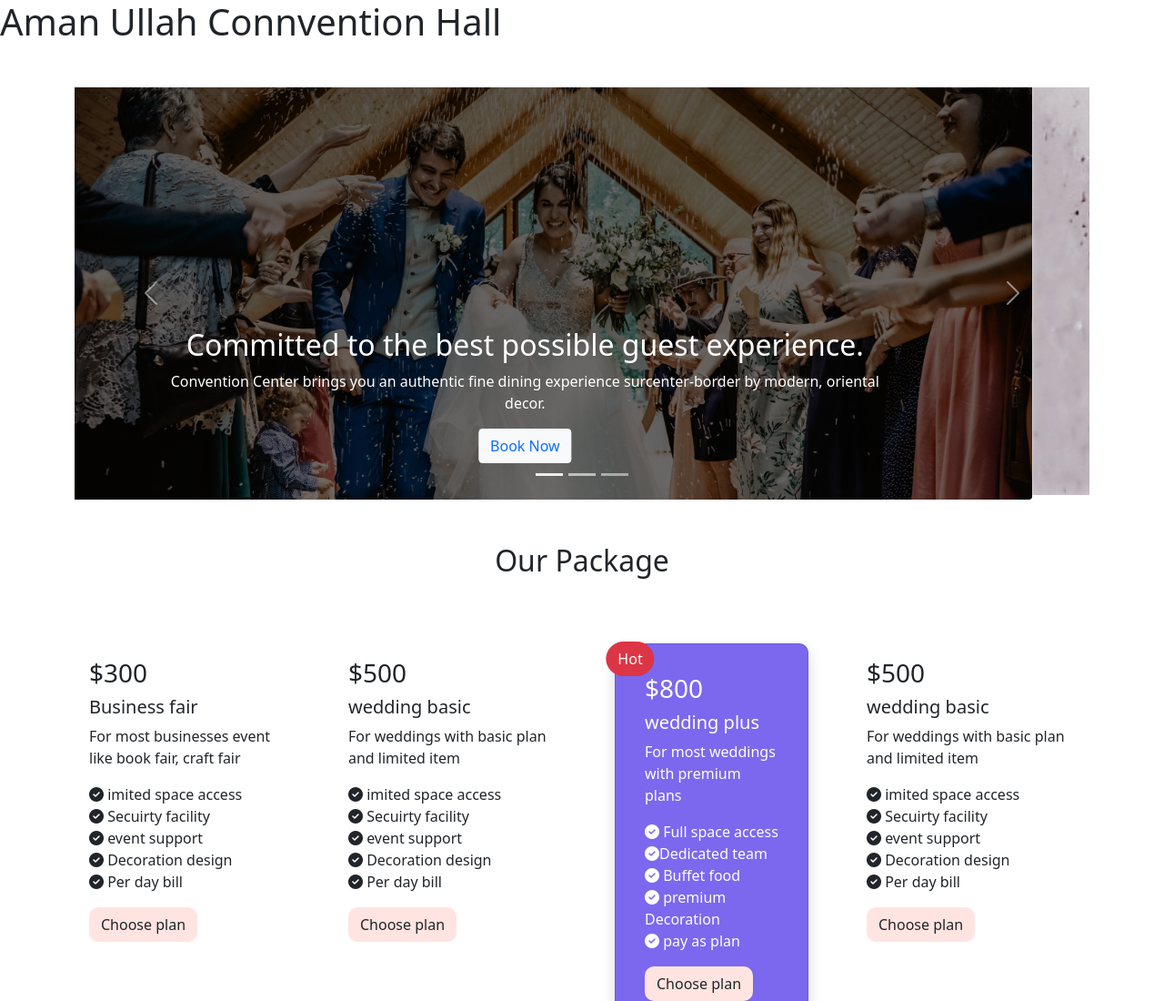
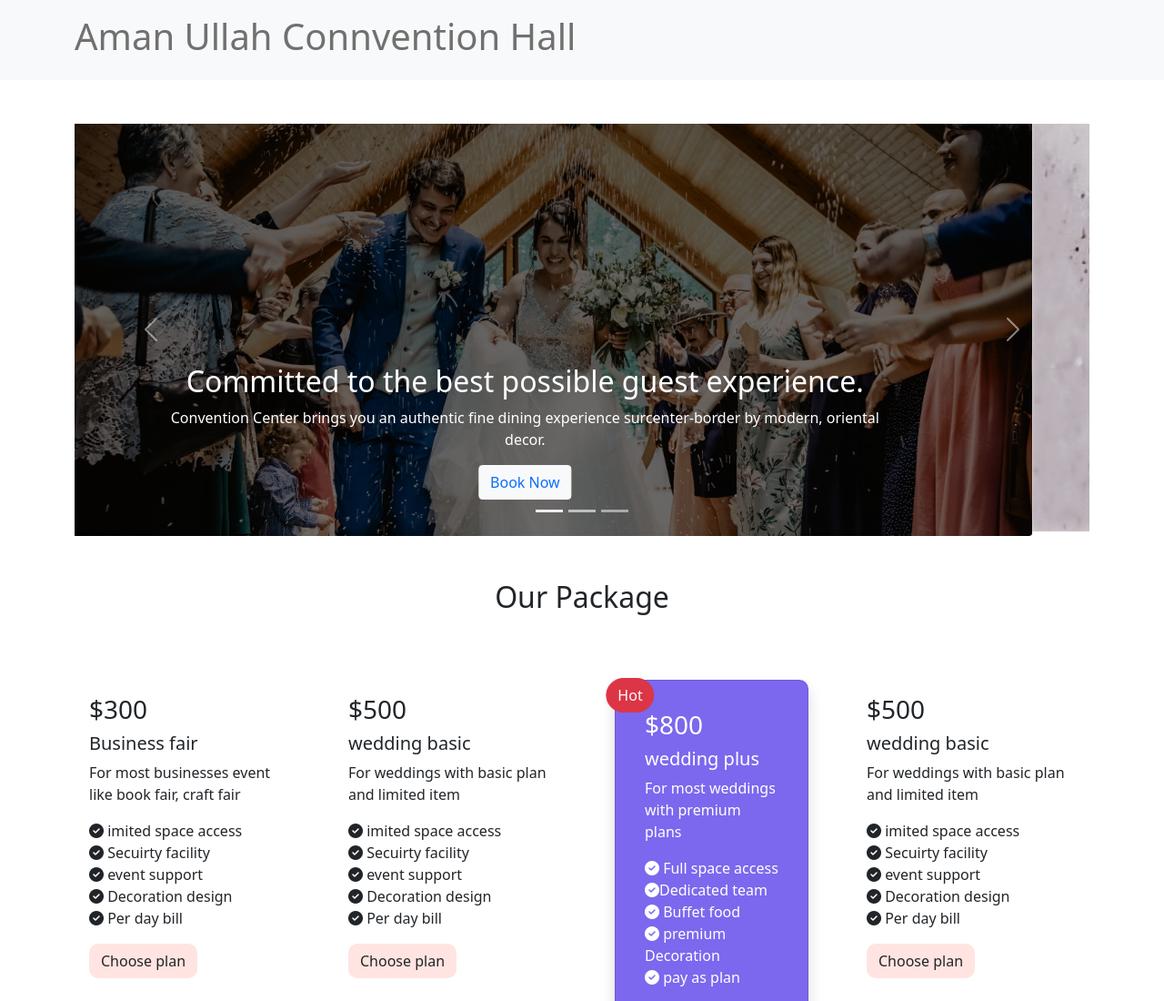
Before and after one commit to FazleRahmanEvan/Convention-Center-Bootstrap, a plain HTML site: page index.html in a window 1280 px wide. Shown: the top 1100 px of the page at 91% size. Drawn offline with nearby package versions, Linux system fonts and the light colour scheme.

Commit message:
navbar commit

```diff
--- a/index.html
+++ b/index.html
@@ -13,7 +13,13 @@
 </head>
 <body>
     <header>
-        <h1>Aman Ullah Connvention Hall</h1>
+      <nav class="navbar navbar-light bg-light">
+        <div class="container">
+          <span class="navbar-text">
+            <h1>Aman Ullah Connvention Hall</h1>
+          </span>
+        </div>
+      </nav>
        <section class="container my-5">
         <div id="carouselExampleCaptions" class="carousel slide" data-bs-ride="carousel">
             <div class="carousel-indicators">
```
